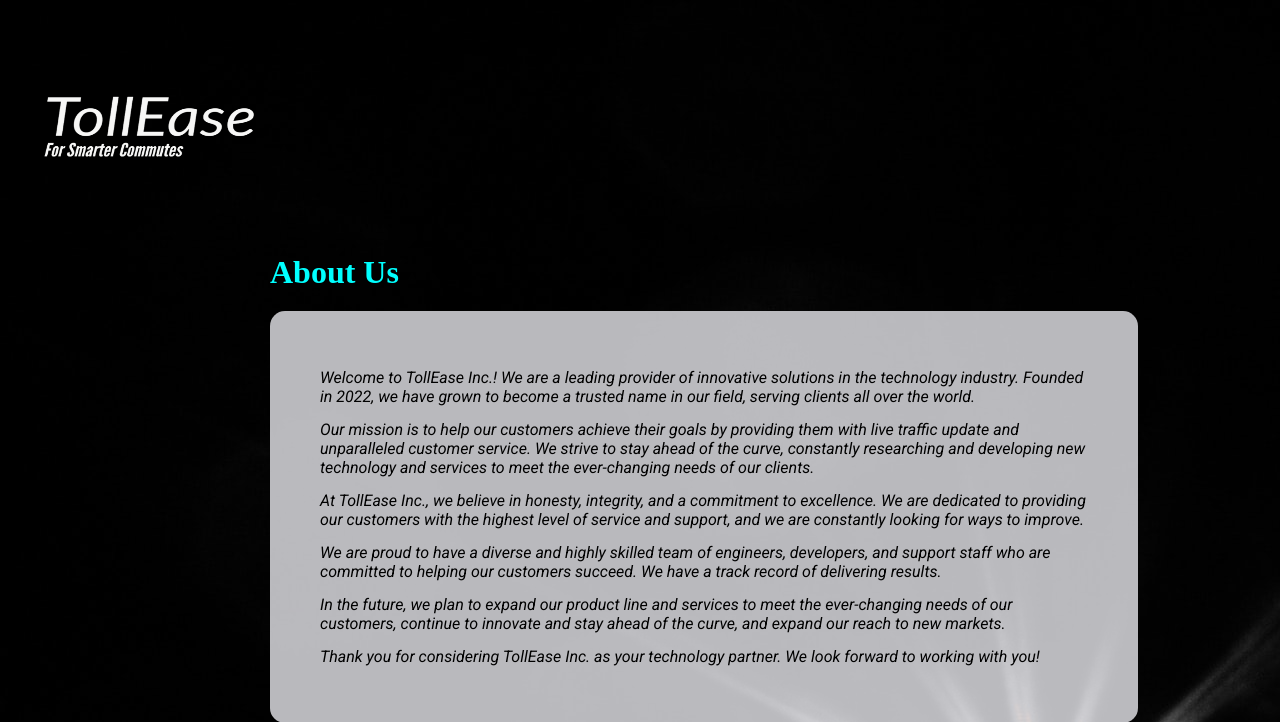
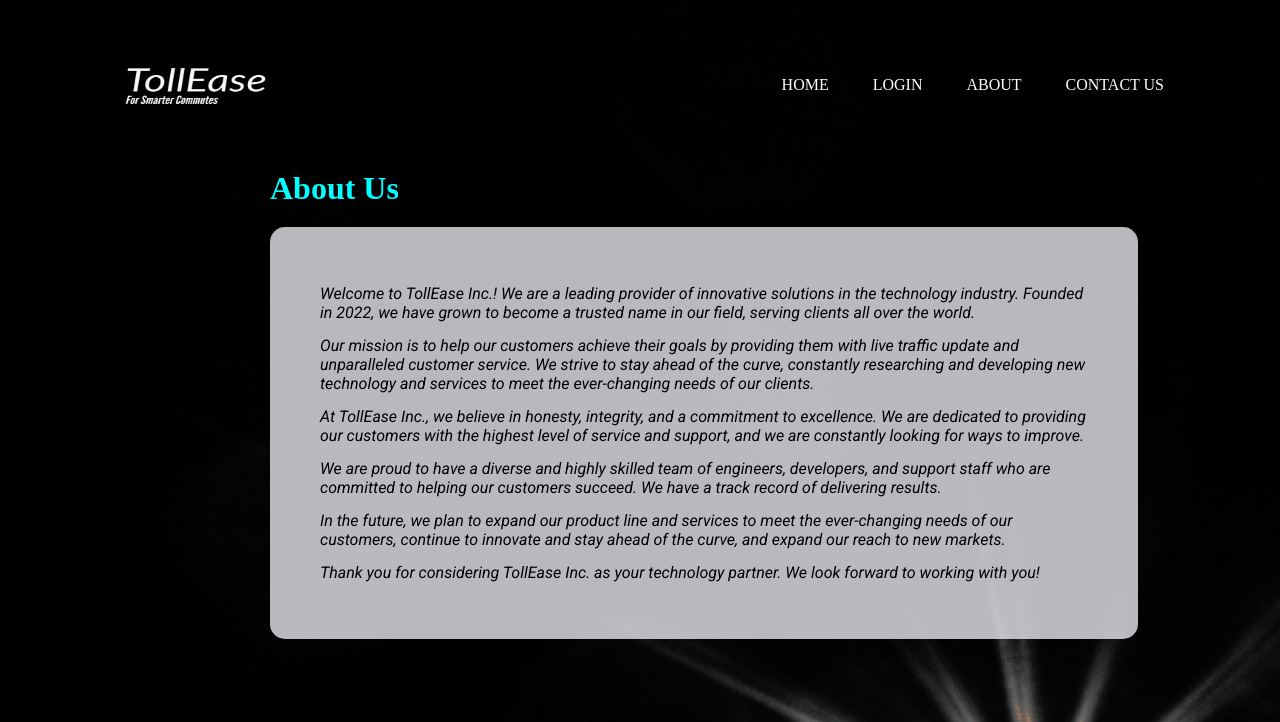
Before and after one commit to karthik-n-hebbar/DBMS-Mini-Project, a PHP site: page /templates/about.html in a window 1280 px wide. Shown: the top 722 px of the page. Run offline with PHP 8.4, Linux system fonts and the light colour scheme.

Commit message:
Nav bar is added to all the pages

```diff
--- a/style/about.css
+++ b/style/about.css
@@ -2,9 +2,47 @@
     margin: 0;
     padding: 0;
 }
-.logo img{
-    width: 300px;
-    height: 250px;
+
+.navbar {
+    width: 85%;
+    margin: auto;
+    padding: 10px 0;
+    display: flex;
+    align-items: center;
+    justify-content: space-between;
+}
+
+.logo {
+    width: 200px;
+    height: 150px;
+    cursor: pointer;
+}
+.navbar ul li {
+    list-style: none;
+    display: inline-block;
+    margin: 0 20px;
+    position: relative;
+}
+
+.navbar ul li a {
+    text-decoration: none;
+    color: white;
+    text-transform: uppercase;
+}
+
+.navbar ul li::after {
+    content: '';
+    height: 3px;
+    width: 0%;
+    background: #009688;
+    position: absolute;
+    left: 0;
+    bottom: -10px;
+    transition: 0.5s;
+}
+
+.navbar ul li:hover::after {
+    width: 100%;
 }
 body {
     display:flexbox;
--- a/style/index.css
+++ b/style/index.css
@@ -34,6 +34,7 @@ body {
 
 .logo {
     width: 200px;
+    height: 150px;
     cursor: pointer;
 }
 .navbar ul li {
--- a/templates/about.html
+++ b/templates/about.html
@@ -11,9 +11,15 @@
     <link rel="preconnect" href="https://fonts.googleapis.com"><link rel="preconnect" href="https://fonts.gstatic.com" crossorigin><link href="https://fonts.googleapis.com/css2?family=Roboto:ital@1&display=swap" rel="stylesheet">
 </head>
 <body>
-    <div class="logo">
-        <img src="/media/TollEase-1.png" alt="">
-    </div>
+    <div class="navbar">
+        <img src="/media/TollEase-1.png" class="logo">
+        <ul>
+          <li><a href="/templates/index.html">Home</a></li>
+          <li><a href="/templates/login.html">Login</a></li>
+          <li><a href="/templates/about.html">About</a></li>
+          <li><a href="/templates/contact_us.html">Contact Us</a></li>
+        </ul>
+      </div>
     <div class="container">
 
         <h1>About Us</h1>
--- a/templates/billing_page.html
+++ b/templates/billing_page.html
@@ -18,10 +18,10 @@
         <div class="billing">
             <h2>Billing Here</h2>
             <form action="connect.php" method="post" id="billing">
-                <!-- <label for="">Serial No: </label>
+                <label for="">Serial No: </label>
                 <br>
                 <input type="text" name="serial_no" id="sno" placeholder="Enter the Serial No" class="io1" required>
-                <br><br> -->
+                <br><br>
                 <label for="">Vehicle Type: </label>
                 <br>
                 <select name="vehicle_type" id="vehicle_type" class="io2" required>
```
Also changed, not shown: style/contact_us.css (+45 -2 lines), style/login.css (+42 -0 lines), templates/contact_us.html (+9 -0 lines), templates/login.html (+9 -3 lines).
